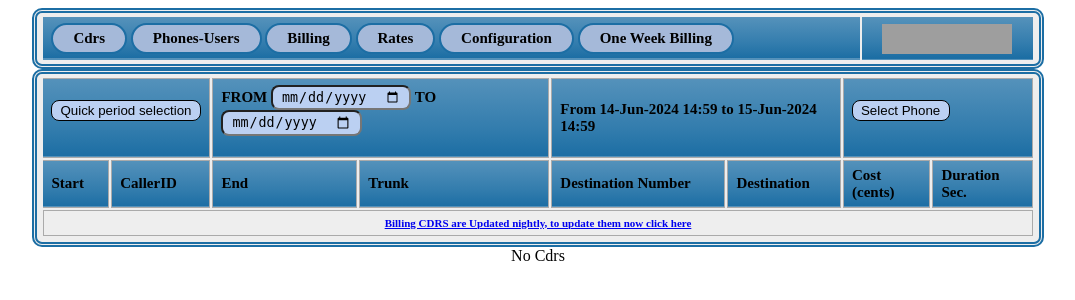
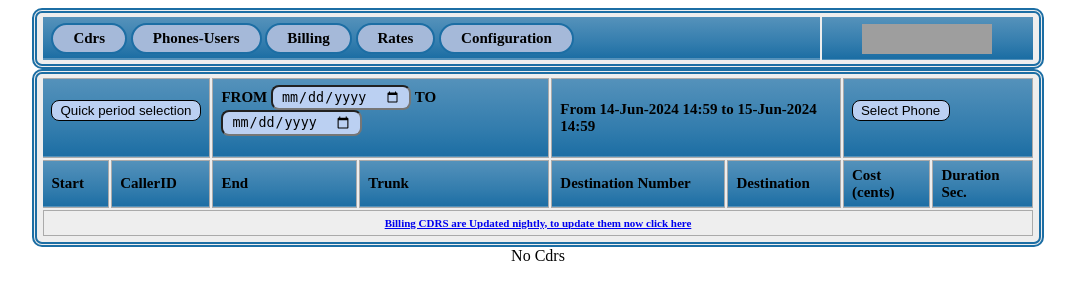
Before and after one commit to comdif/CUCM-CDR-PHP-BILLING, a PHP site: page /bill.php in a window 1280 px wide. Shown: the top 300 px of the page, without its empty margins (102-1177 px from the left). Run offline with PHP 8.4, Linux system fonts and the light colour scheme; data that the repository does not hold is empty; grey boxes are pictures that could not be loaded.

Commit message:
Update menu.php

```diff
--- a/var/www/html/cucmlog/menu.php
+++ b/var/www/html/cucmlog/menu.php
@@ -38,9 +38,6 @@ if( 1 == 1 )
  		<a href="bill.php" class="link_bt">Billing</a>
 		<a href="imprates.php" class="link_bt">Rates</a>
 		<a href="conf.php" class="link_bt">Configuration</a>
-
-		<a href="print.php" class="link_bt">One Week Billing</a>
-
 		</th>
 		<th style="border: 0px" align="center">
  		<img src="ico\ekium.svg" alt="" border=0 height=30 width=130>
```
